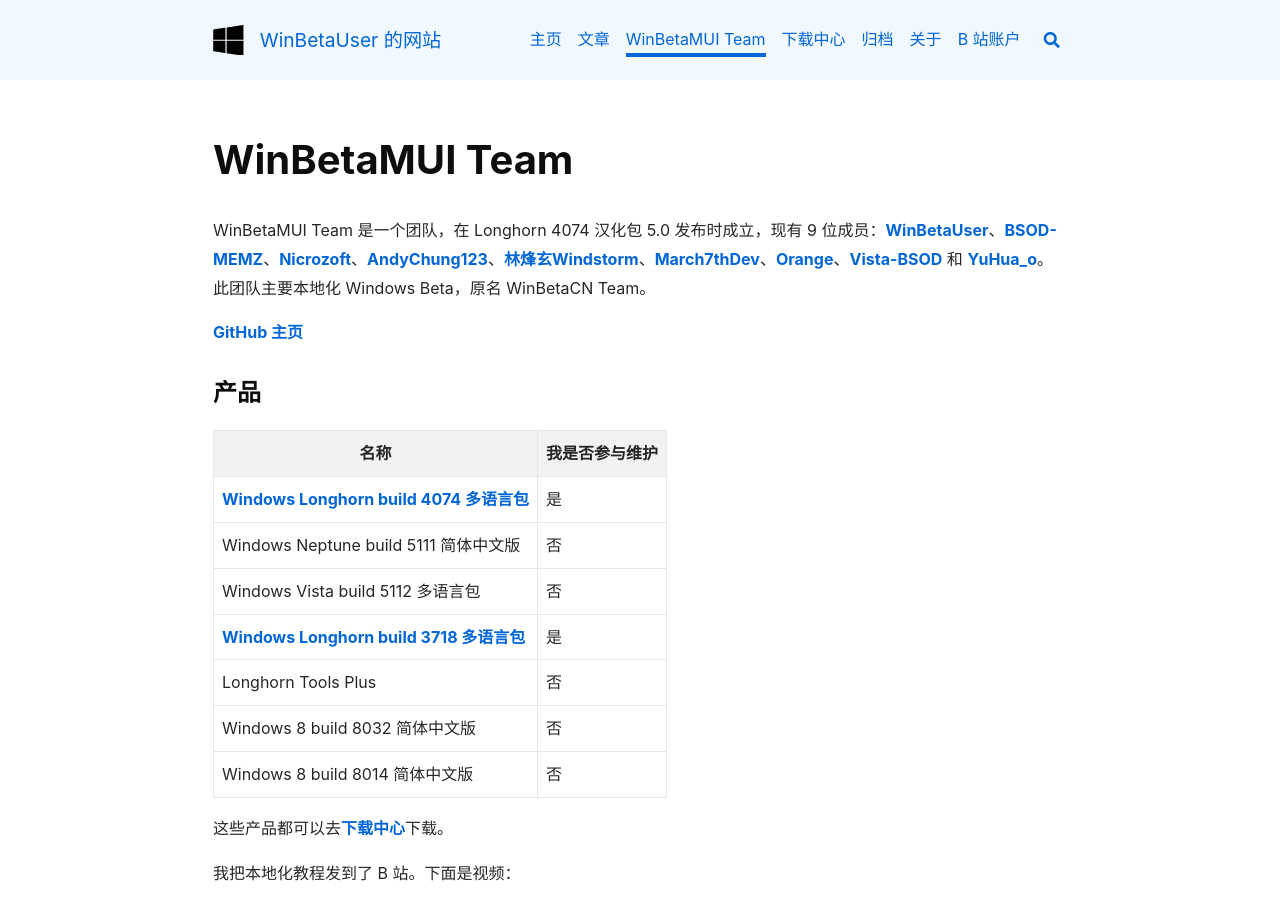
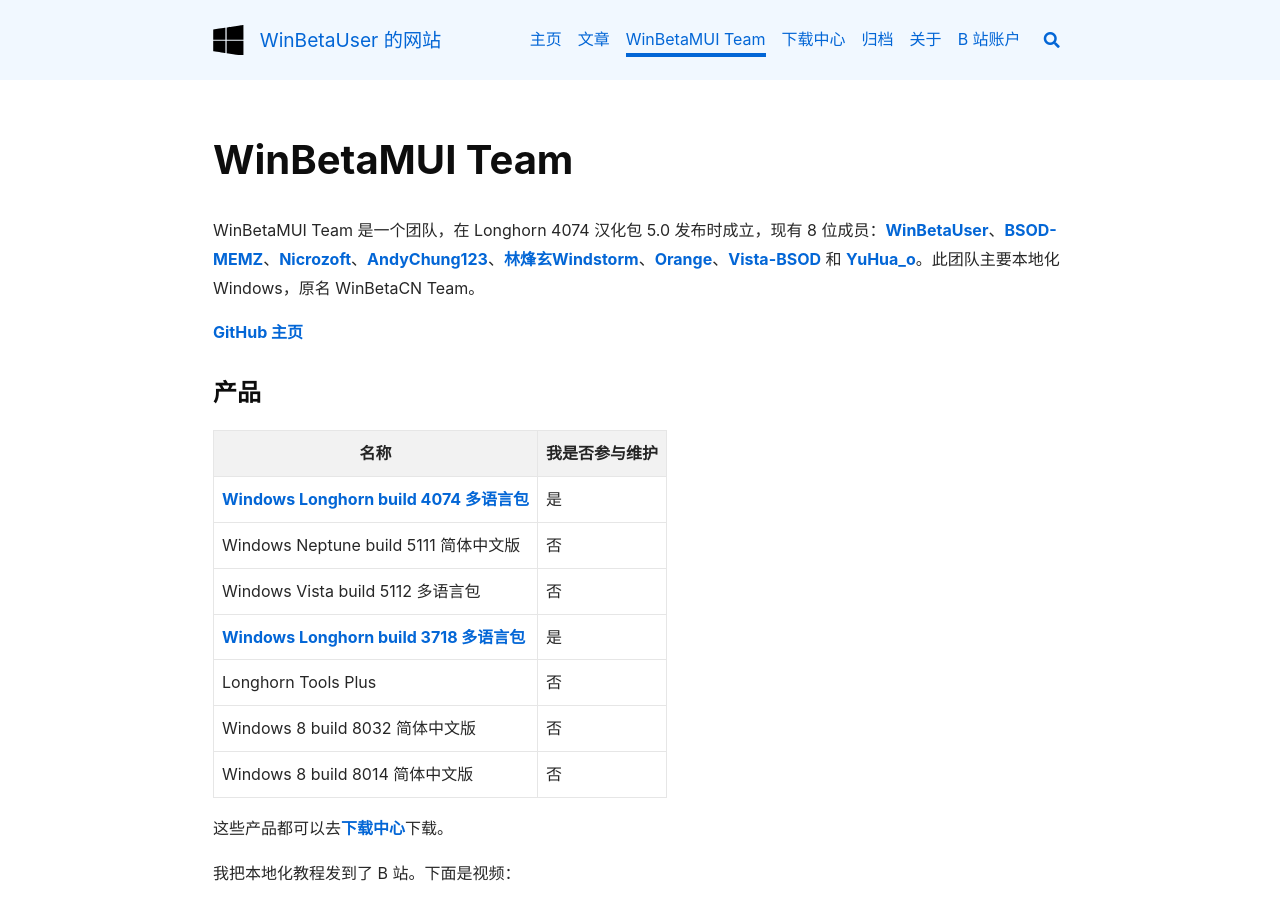
Before and after one commit to wbmui/wbmui.github.io, a Jekyll site: the page built from winbetamui.md, in a window 1280 px wide and 900 px high. Built offline with Jekyll 4.4.1, drawn with Linux system fonts in a browser that asks for light colours; nearby versions of some CDN libraries; grey boxes are pictures that could not be loaded.

Commit message:
Update winbetamui.md

```diff
--- a/winbetamui.md
+++ b/winbetamui.md
@@ -3,7 +3,7 @@ layout: article
 title: WinBetaMUI Team
 ---
 
-WinBetaMUI Team 是一个团队，在 Longhorn 4074 汉化包 5.0 发布时成立，现有 9 位成员：[WinBetaUser](https://space.bilibili.com/410645610)、[BSOD-MEMZ](https://space.bilibili.com/1975308950)、[Nicrozoft](https://space.bilibili.com/3546641434937345)、[AndyChung123](https://space.bilibili.com/2119761603)、[林烽玄Windstorm](https://space.bilibili.com/1171551865)、[March7thDev](https://space.bilibili.com/515586861)、[Orange](https://space.bilibili.com/576114286)、[Vista-BSOD](https://space.bilibili.com/1061621085) 和 [YuHua_o](https://space.bilibili.com/1468597922)。此团队主要本地化 Windows Beta，原名 WinBetaCN Team。
+WinBetaMUI Team 是一个团队，在 Longhorn 4074 汉化包 5.0 发布时成立，现有 8 位成员：[WinBetaUser](https://space.bilibili.com/410645610)、[BSOD-MEMZ](https://space.bilibili.com/1975308950)、[Nicrozoft](https://space.bilibili.com/3546641434937345)、[AndyChung123](https://space.bilibili.com/2119761603)、[林烽玄Windstorm](https://space.bilibili.com/1171551865)、[Orange](https://space.bilibili.com/576114286)、[Vista-BSOD](https://space.bilibili.com/1061621085) 和 [YuHua_o](https://space.bilibili.com/1468597922)。此团队主要本地化 Windows，原名 WinBetaCN Team。
 
 [GitHub 主页](https://github.com/wbmui)
 
```
